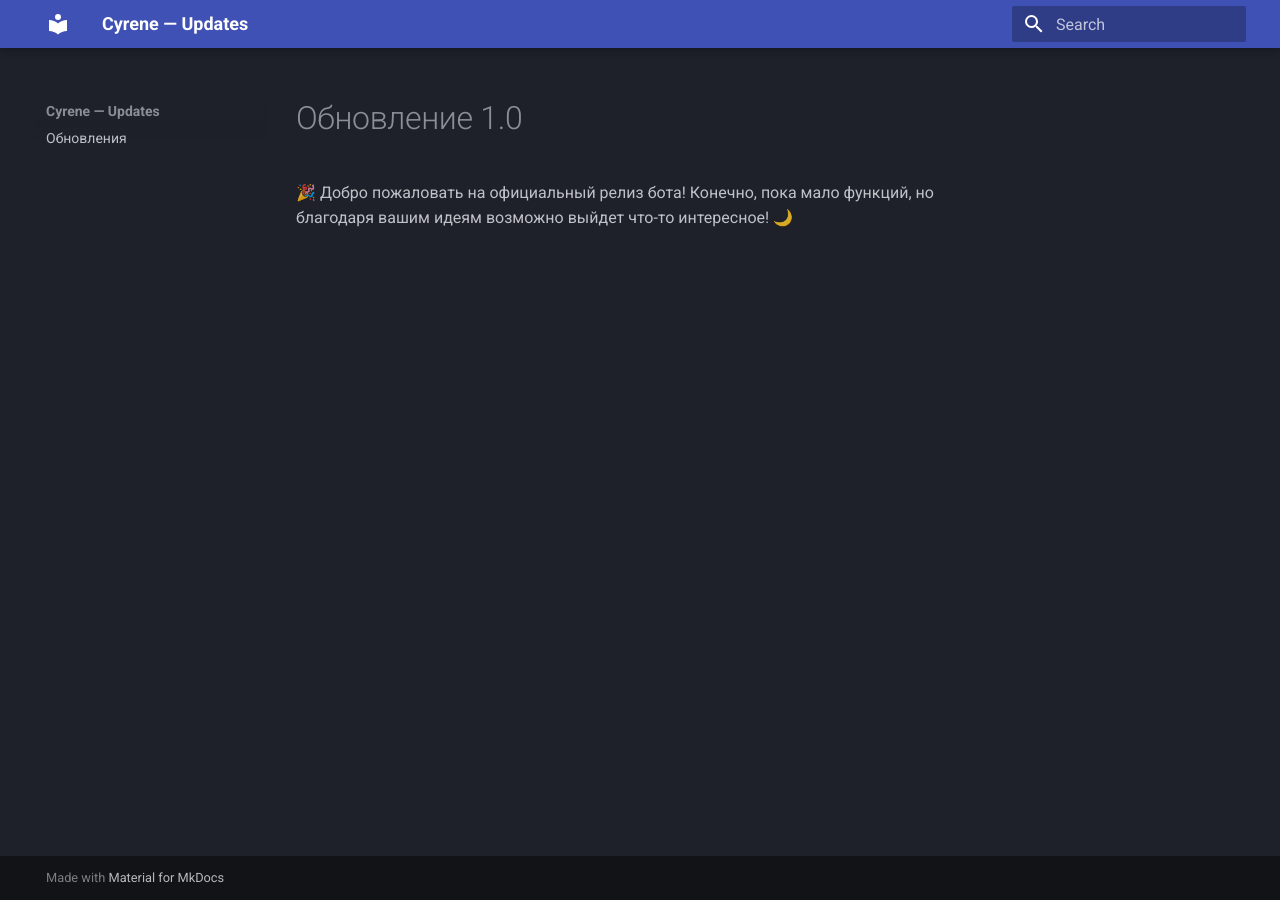
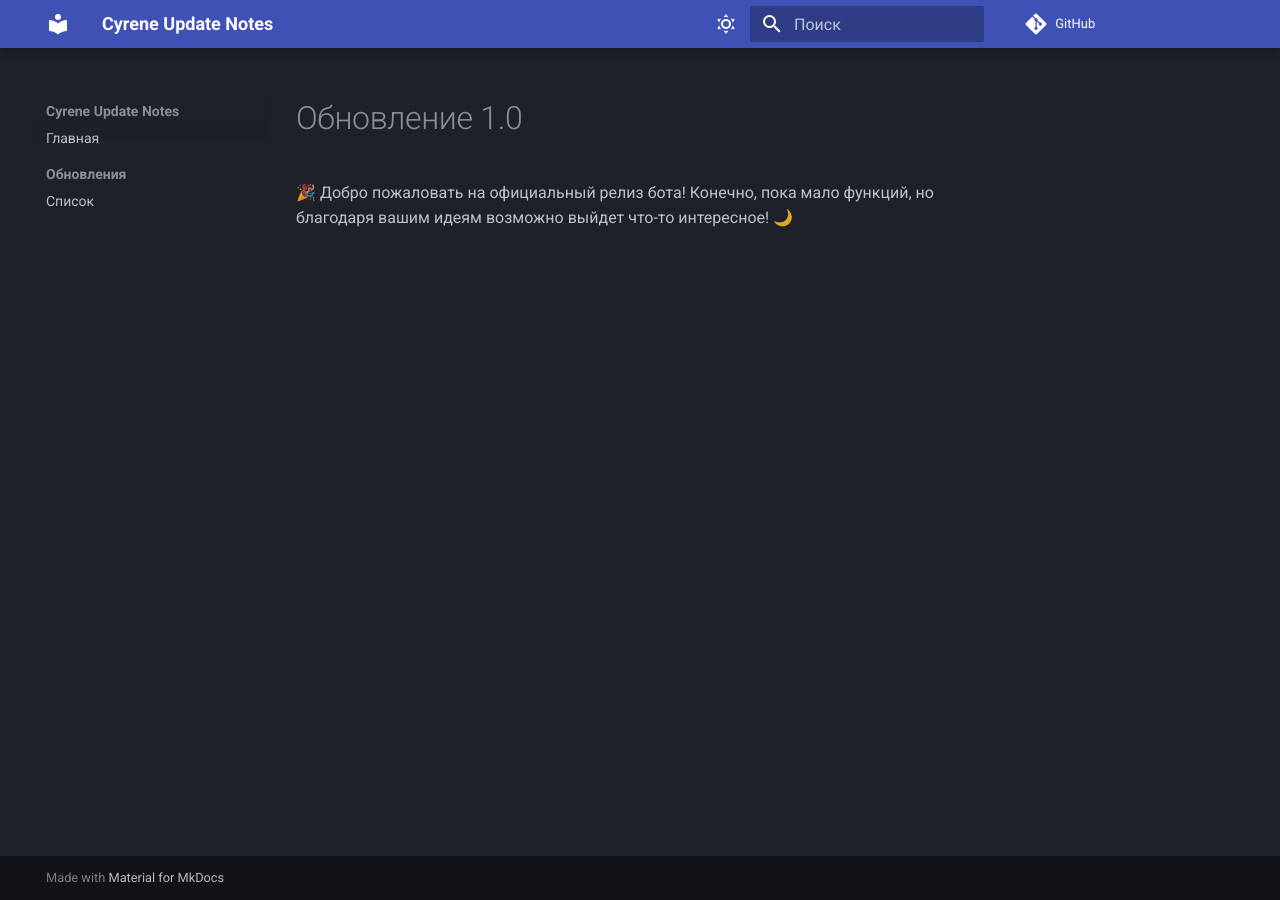
Before and after one commit to Dreafun/cyreneupdate, an MkDocs documentation site: the page built from docs/updates/1.0.md, in a window 1280 px wide. Built offline with MkDocs 1.6.1 and Material for MkDocs 9.7.7, drawn with Linux system fonts in a browser that asks for light colours; comment, search, counter and statistics services are not loaded.

Commit message:
Update mkdocs.yml

```diff
--- a/mkdocs.yml
+++ b/mkdocs.yml
@@ -1,7 +1,29 @@
-site_name: Cyrene — Updates
+site_name: Cyrene Update Notes
+site_url: https://dreafun.github.io/cyreneupdate/
+repo_url: https://github.com/Dreafun/cyreneupdate
 theme:
   name: material
+  language: ru
   palette:
     - scheme: slate
+      toggle:
+        icon: material/weather-sunny
+        name: Светлая тема
+    - scheme: default
+      toggle:
+        icon: material/weather-night
+        name: Тёмная тема
+  features:
+    - navigation.instant
+    - navigation.sections
+    - navigation.top
+    - search.suggest
+    - search.highlight
+
+plugins:
+  - search
+
 nav:
-  - Обновления: updates.md
+  - Главная: index.md
+  - Обновления:
+      - Список: updates/index.md
```
